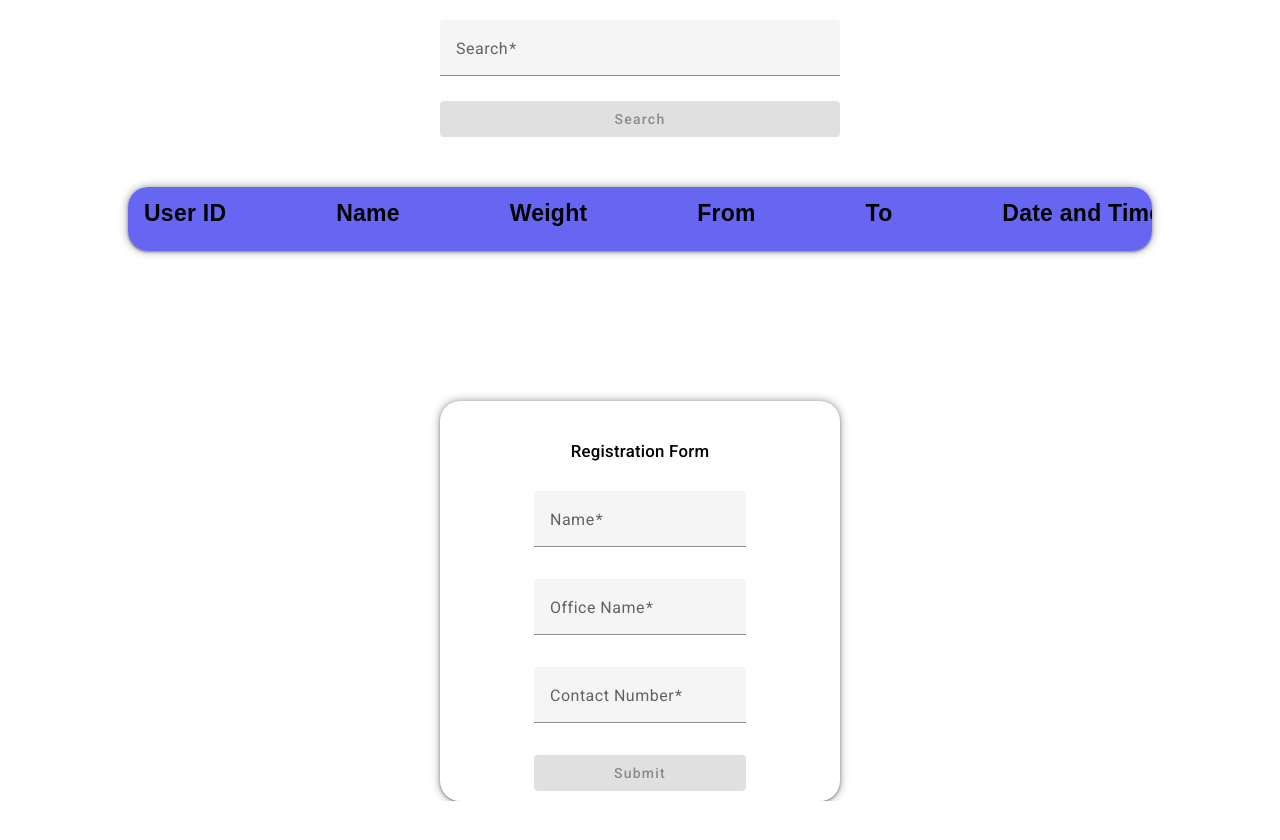
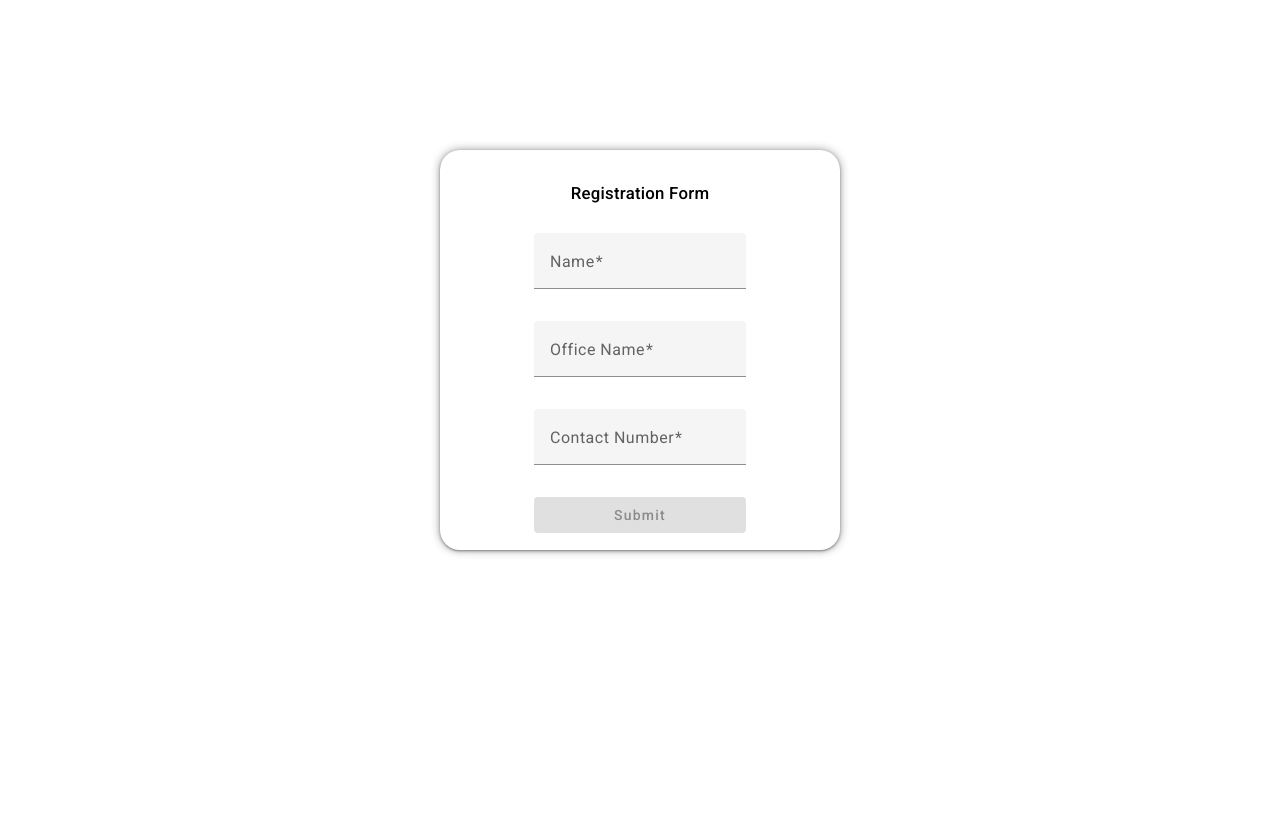
Before and after one commit to renuvenu/Elevator, an Angular app: page /register in a window 1280 px wide. Shown: the top 840 px of the page. Before the commit the page ends 801 px from the top, so only its background shows below. Built offline with nearby package versions, Linux system fonts and the light colour scheme.

Commit message:
Added routing

```diff
--- a/src/app/app.component.html
+++ b/src/app/app.component.html
@@ -1,11 +1,11 @@
 <!-- <app-floors-component></app-floors-component> -->
 
 <!-- <app-regform></app-regform> -->
-<!--  <app-floors-component></app-floors-component> -->
+ <!-- <app-floors-component> </app-floors-component> -->
 <!-- <app-floor></app-floor> -->
 <!-- <app-single-lift></app-single-lift> -->
 <!-- <app-forms></app-forms> -->
 <!-- <app-regform></app-regform> -->
-<app-user-history></app-user-history>
+<!-- <app-user-history></app-user-history> -->
 
 <router-outlet></router-outlet>
--- a/src/app/floorsService.service.ts
+++ b/src/app/floorsService.service.ts
@@ -8,7 +8,7 @@ export class FloorsService {
   constructor(private http: HttpClient) {}
 
   getFloors() {
-    return this.http.get('https://localhost:7160/api/floor');
+    return this.http.get('https://localhost:7160/api/Floor');
   }
 
   //   addSaving(data: any) {
--- a/src/app/pop-up/pop-up.component.html
+++ b/src/app/pop-up/pop-up.component.html
@@ -3,6 +3,6 @@
 <h1 mat-dialog-title class="title">Welcome</h1>
 <div mat-dialog-content class="id">Your User Id {{data.userId}}</div>
 <div mat-dialog-actions class="close">
-  <button mat-button mat-dialog-close >Close</button>
+  <button mat-button mat-dialog-close (click)="goToLogin()" >Close</button>
 </div>
 </div>
--- a/src/app/pop-up/pop-up.component.ts
+++ b/src/app/pop-up/pop-up.component.ts
@@ -3,6 +3,7 @@ import { FormGroup } from '@angular/forms';
 import { MdbModalModule } from 'mdb-angular-ui-kit/modal';
 import {MatDialog, MatDialogModule} from '@angular/material/dialog';
 import { MAT_DIALOG_DATA } from '@angular/material/dialog';
+import { Route, Router } from '@angular/router';
 
 @Component({
   selector: 'app-pop-up',
@@ -11,11 +12,13 @@ import { MAT_DIALOG_DATA } from '@angular/material/dialog';
 })
 export class PopUpComponent {
   userId:any
-  constructor(@Inject(MAT_DIALOG_DATA) public data: any) { }
+  constructor(@Inject(MAT_DIALOG_DATA) public data: any,private route:Router) { }
   ngOnInit() {
 
     this.userId = this.data.user_Id;
   }
-
+  goToLogin(){
+    this.route.navigate(['/login'])
+  }
 
 }
--- a/src/app/user-history/user-history.component.html
+++ b/src/app/user-history/user-history.component.html
@@ -20,9 +20,10 @@
 </button>
 
 </form>
+
 <div class="container">
 
-  <mat-card class="card">
+  <!-- <mat-card class="card">
     <div class="history-container">
         <div class="history-details">
           <p>User ID</p>
@@ -34,7 +35,7 @@
           <p>Status</p>
         </div>
     </div>
-</mat-card>
+</mat-card> -->
   <ng-container *ngFor="let dt of searchHistory ">
 
     <app-history-card  [userhistory]="dt" [username]="userName"> </app-history-card>
```
